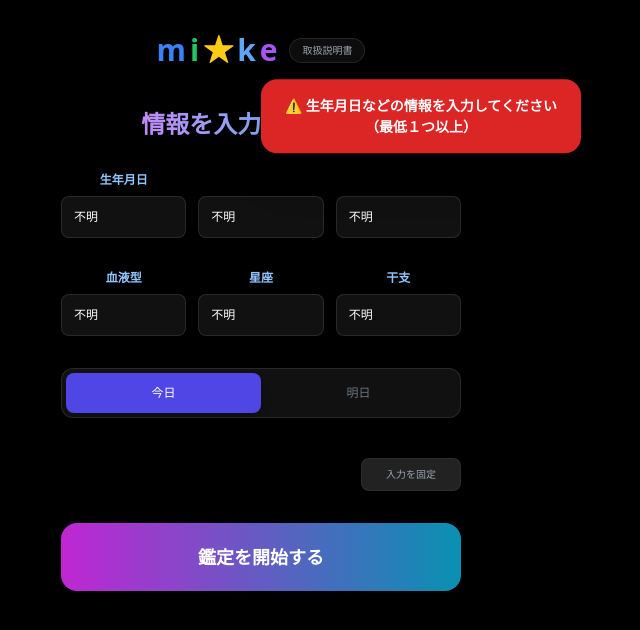
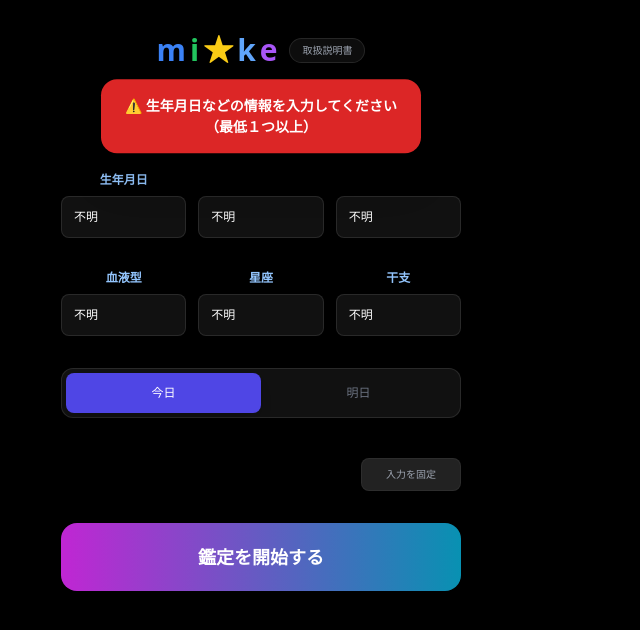
Before and after one commit to chabin0323-dev/host-fortune, a React (Vite) app: page / in a window 1280 px wide. Both pictures are taken after a click on the button "鑑定を開始する". Shown: the top 630 px of the page, without its empty margins (379-1019 px from the left). Built offline with nearby package versions, Linux system fonts and the light colour scheme; the HTML template or start-up script is replaced by a standard one.

Commit message:
Update App.tsx

```diff
--- a/src/App.tsx
+++ b/src/App.tsx
@@ -60,7 +60,7 @@ const App: React.FC = () => {
   const getSynchronizedComment = (type: string, stars: number) => {
     const database: any = {
       money: ["今は守りに徹する時。無駄な支出を抑えることが将来の豊かさの種になります。","収支のバランスを意識して。節約を楽しむ心の余裕が運気を好転させます。","金運は安定。自分への投資や知識を深めるための出費にツキがあります。","豊かさの波が接近中。直感を信じることでお得な情報を掴み取れるでしょう。","最強の財運が到来！大きな利益を手にする好機です。迷わず行動を。"],
-      health: ["心身ともに疲れが出やすい時期。無理をせず、今日は早めに休息をとって。","少し気力が減退。栄養のある食事と深い呼吸でエネルギーを回復させて。","健康状態は良好。軽い散歩を日常に取り入れることでさらに整います。","エネルギー満タン！活動的に動けますが、睡眠時間は削らずに。","生命力が最高潮！研ぎ澄まされた感覚で、何事にも全力で取り組めます. "],
+      health: ["心身ともに疲れが出やすい時期。無理をせず、今日は早めに休息をとって。","少し気力が減退。栄養のある食事と深い呼吸でエネルギーを回復させて。","健康状態は良好。軽い散歩を日常に取り入れることでさらに整います。","エネルギー満タン！活動的に動けますが、睡眠時間は削らずに。","生命力が最高潮！研ぎ澄まされた感覚で、何事にも全力で取り組めます。"],
       love: ["今は自分を磨く準備期間。焦らず、心の静寂を大切に過ごしてください。","周囲との距離感を大切に。控えめな振る舞いがあなたの魅力を引き立てます。","安定した運気。素直な笑顔を心がけることで身近な人との絆が深まります。","愛の女神が微笑んでいます。一歩踏み出す勇気が運命を劇的に変えるでしょう。","魂が共鳴するような最高の恋愛運。奇跡的な展開が訪れる予感があります。"],
       work: ["集中力が途切れがち。今あるタスクを丁寧に片付けることで信頼を維持して。","足元を固める時期。ルーチンワークに楽しみを見出すことで次への土台が完成。","着実な進歩が見込める日。周囲との協調性を大切にすると円滑に進みます。","独創的なアイデアが認められる兆し。自信を持って提案を発信しましょう。","仕事運は絶好調！卓越した手腕で周囲を圧倒し、新たなステージへ進めます。"]
     };
@@ -148,10 +148,12 @@ const App: React.FC = () => {
   return (
     <div className="min-h-screen bg-black text-white font-sans flex flex-col items-center pb-20 relative text-center">
 
-      {/* ★【修正】whitespace-nowrapを削除し、完全に中央で自動改行されるように変更 */}
+      {/* ★【修正】絶対に右に隠れない、全画面中央配置のテロップ構造 */}
       {errorMsg && (
-        <div className="fixed top-24 left-1/2 -translate-x-1/2 z-[100] w-[85%] max-w-xs bg-red-600 text-white px-4 py-4 rounded-2xl shadow-2xl font-bold animate-bounce text-sm flex items-center justify-center text-center leading-normal">
-          ⚠️ {errorMsg}
+        <div className="fixed top-24 left-0 w-full z-[100] px-6 pointer-events-none">
+          <div className="bg-red-600 text-white px-4 py-4 rounded-2xl shadow-2xl font-bold animate-bounce text-sm mx-auto max-w-xs pointer-events-auto leading-normal">
+            ⚠️ {errorMsg}
+          </div>
         </div>
       )}
 
```
